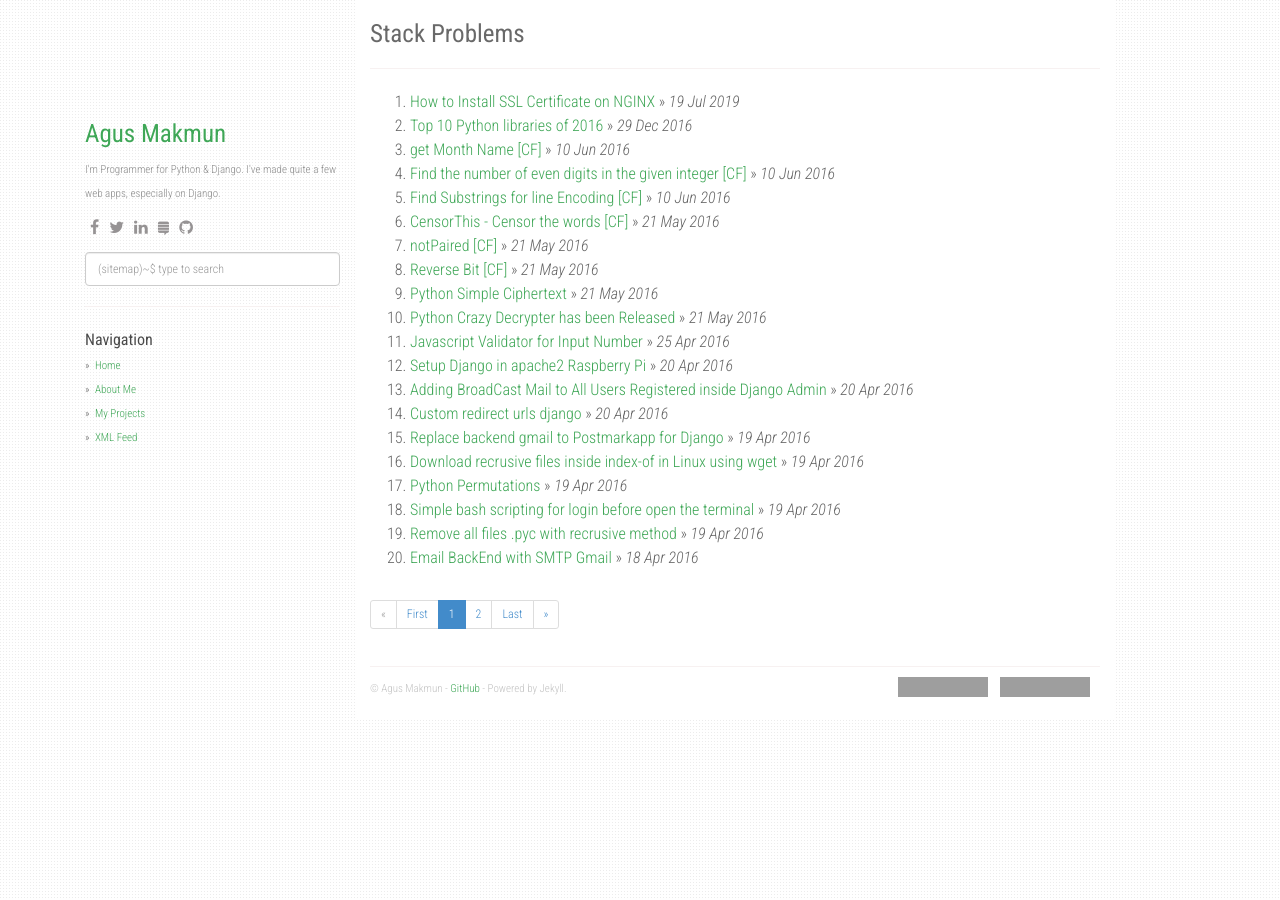
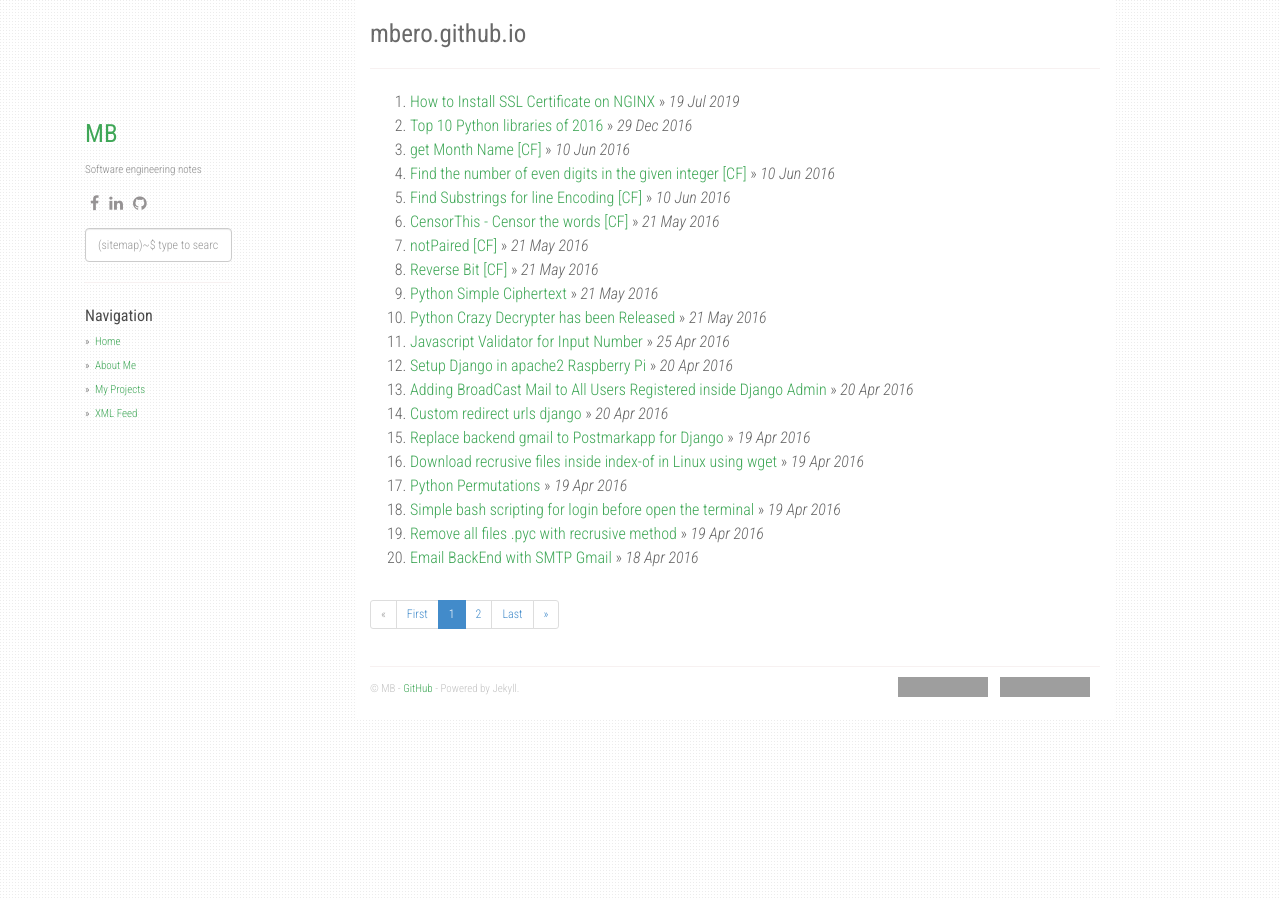
Before and after one commit to mbero/mbero.github.io, a Jekyll site: the page built from index.html, in a window 1280 px wide. Built offline with Jekyll 4.4.1, drawn with Linux system fonts in a browser that asks for light colours; nearby versions of some CDN libraries; the list of posts is cut into pages by our own code; grey boxes are pictures that could not be loaded.

Commit message:
Initial changes

```diff
--- a/_config.yml
+++ b/_config.yml
@@ -1,9 +1,8 @@
-title: Stack Problems
-description: My Personal Stack Problems
-author: Agus Makmun
-github: https://github.com/agusmakmun
-about: I'm Programmer for Python & Django. I've made quite a few web apps, especially on Django.
-disqus_shortname: stackproblems
+title:
+description: My notes from backend and fronted development
+author: MB
+github: https://github.com/mbero
+about: Software engineering notes
 google_analytics: UA-XXXXXXXX-Y
 
 enableTags: true
@@ -16,19 +15,11 @@
 
 social:
     - icon: fa-facebook
-      link: "#"
-    - icon: fa-twitter
-      link: "#"
+      link: "https://www.facebook.com/mbero546"
     - icon: fa-linkedin
-      link: "#"
-    - icon: fa-stack-exchange
-      link: "#"
+      link: "https://www.linkedin.com/in/marcin-berendt/"
     - icon: fa-github
       link: "https://github.com/agusmakmun"
-
-share:
-  twitter_username: github.io
-  fb_appid: 1749788565247320
 
 urls:
     - text: About Me
@@ -38,7 +29,7 @@
     - text: XML Feed
       url: /feed.xml
 
-url: "https://agusmakmun.github.io"
+url: "https://mbero.github.io"
 baseurl: ""
 paginate: 20
 per_page: 20
```
